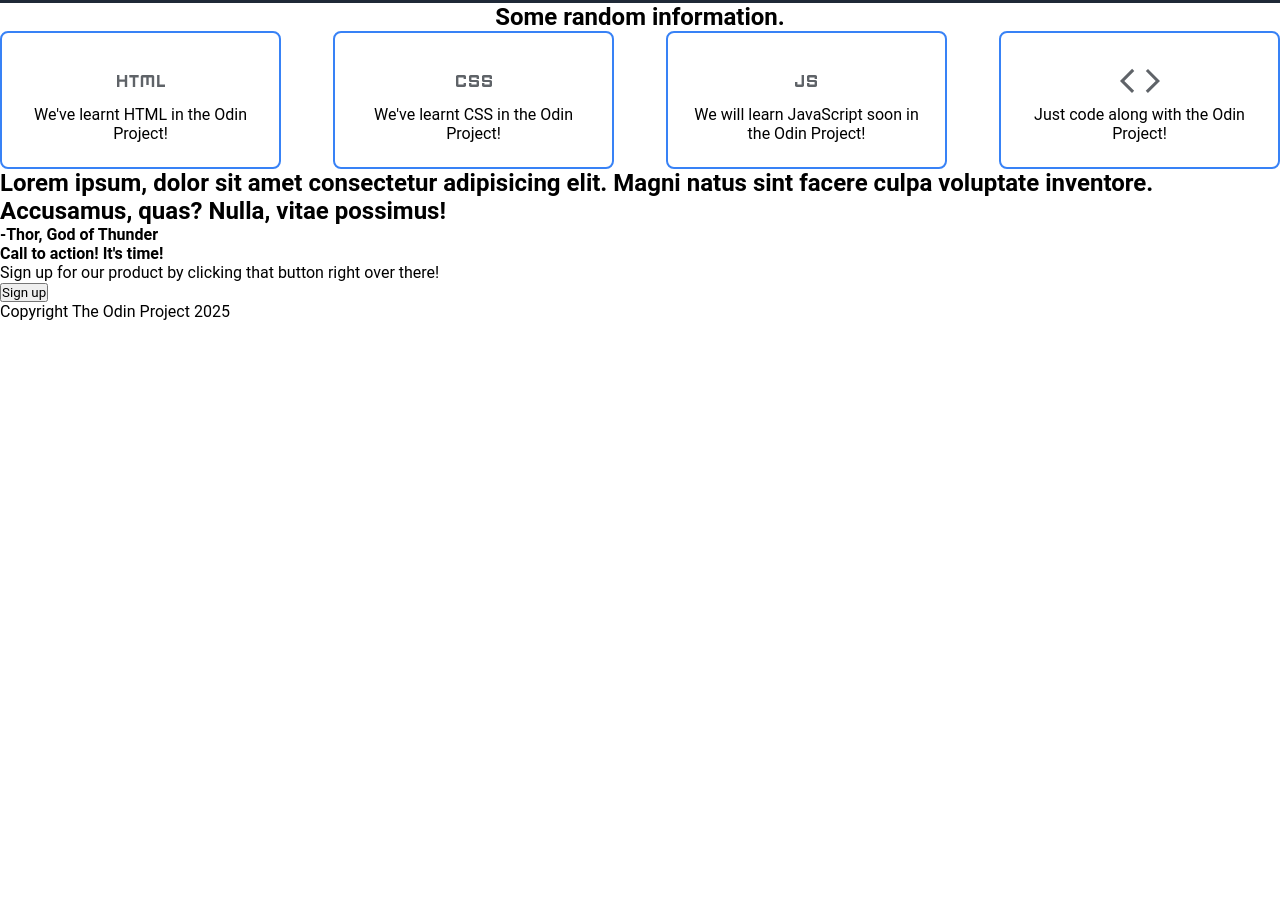
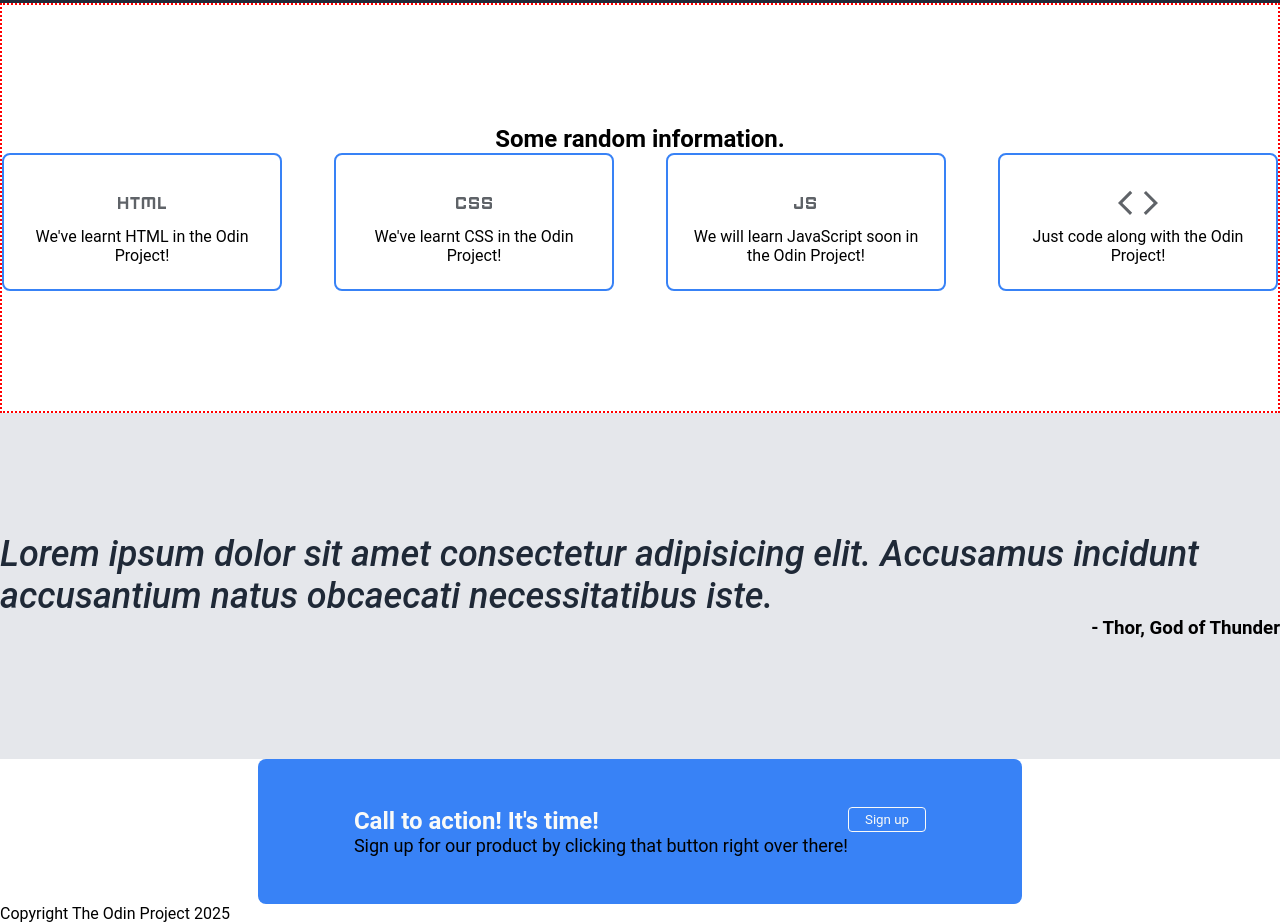
Before and after one commit to vangandrew/landing-page-odin, a plain HTML site: page index.html in a window 1280 px wide. Shown: the part 555-1478 px from the top of the page. Before the commit the page ends 876 px from the top, so only its background shows below. Drawn offline with Linux system fonts and the light colour scheme.

Commit message:
Change styles in styles.css and elements in index.html

```diff
--- a/index.html
+++ b/index.html
@@ -67,16 +67,27 @@
 
     </section>
 
-    <div class="quote">
-        <h2>Lorem ipsum, dolor sit amet consectetur adipisicing elit. Magni natus sint facere culpa voluptate inventore. Accusamus, quas? Nulla, vitae possimus!</h2>
-        <h4>-Thor, God of Thunder</h4>
-    </div>
+    <section class="quote">
+        <div class="quote-wrapper">
+            <div class="quote-information">
+                <h2>Lorem ipsum dolor sit amet consectetur adipisicing elit. Accusamus incidunt accusantium natus obcaecati necessitatibus iste.</h2>
+            </div>
+            <div class="quote-information-credits">
+                <h3>- Thor, God of Thunder</h3>
+            </div>
+        </div>
+    </section>
 
     <section class="call-to-action">
         <div class="sign-up-box">
-            <h4>Call to action! It's time!</h4>
-            <p>Sign up for our product by clicking that button right over there!</p>
-            <button>Sign up</button>
+            <div class="sign-up-box-text">
+                <h4>Call to action! It's time!</h4>
+                <p>Sign up for our product by clicking that button right over there!</p>
+            </div>
+
+            <div class="sign-up-box-btn">
+                <button>Sign up</button>
+            </div>
         </div>
     </section>
 
--- a/styles.css
+++ b/styles.css
@@ -91,6 +91,8 @@ li a {
     flex-direction: column;
     justify-content: center;
     align-items: center;
+    border: 2px dotted red;
+    padding: 120px 0;
 }
 
 .container {
@@ -108,3 +110,66 @@ li a {
     padding: 24px;
     text-align: center;
 }
+
+/* Quote Section Styles */
+.quote {
+    background-color: #E5E7EB;
+    display: flex;
+    flex-direction: column;
+    align-items: center;
+    padding: 120px;
+}
+
+.quote-wrapper {
+    width: 1280px;
+}
+
+.quote-information h2 {
+    font-weight: 500;
+    font-style: italic;
+    font-size: 36px;
+    color: #1F2937;
+}
+
+.quote-information-credits {
+    text-align: right;
+    font-weight: bold;
+}
+
+/* Call to Action Styles */
+.call-to-action {
+    display: flex;
+    justify-content: center;
+    align-items: center;
+}
+
+.sign-up-box {
+    background-color: #3882F6;
+    padding: 48px 96px;
+    display: flex;
+    border-radius: 8px;
+}
+
+.sign-up-box-text h4 {
+    color: #F9FAF8;
+    font-style: bold;
+    font-size: 24px;
+}
+.sign-up-box-text p {
+    font-weight: 400;
+    font-size: 18px;
+}
+
+.sign-up-box-btn button {
+    background-color: transparent;
+    border: 1px solid #F9FAF8;
+    border-radius: 4px;
+    padding: 4px 16px;
+    cursor: pointer;
+    color: #F9FAF8;
+}
+.sign-up-box-btn:hover {
+    background-color: #F9FAF8;
+    color: #3882F6;
+    border-style: none;
+}
```
